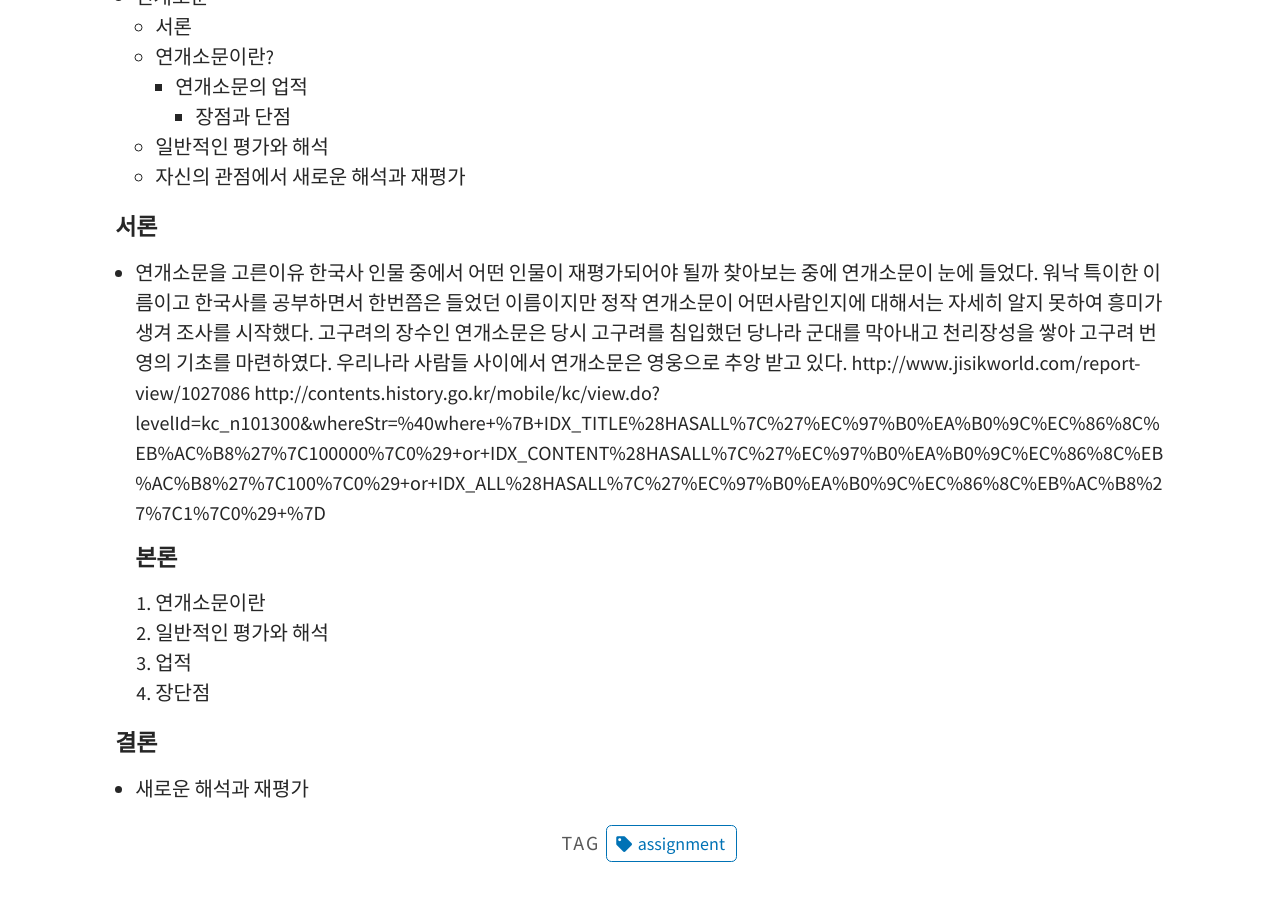
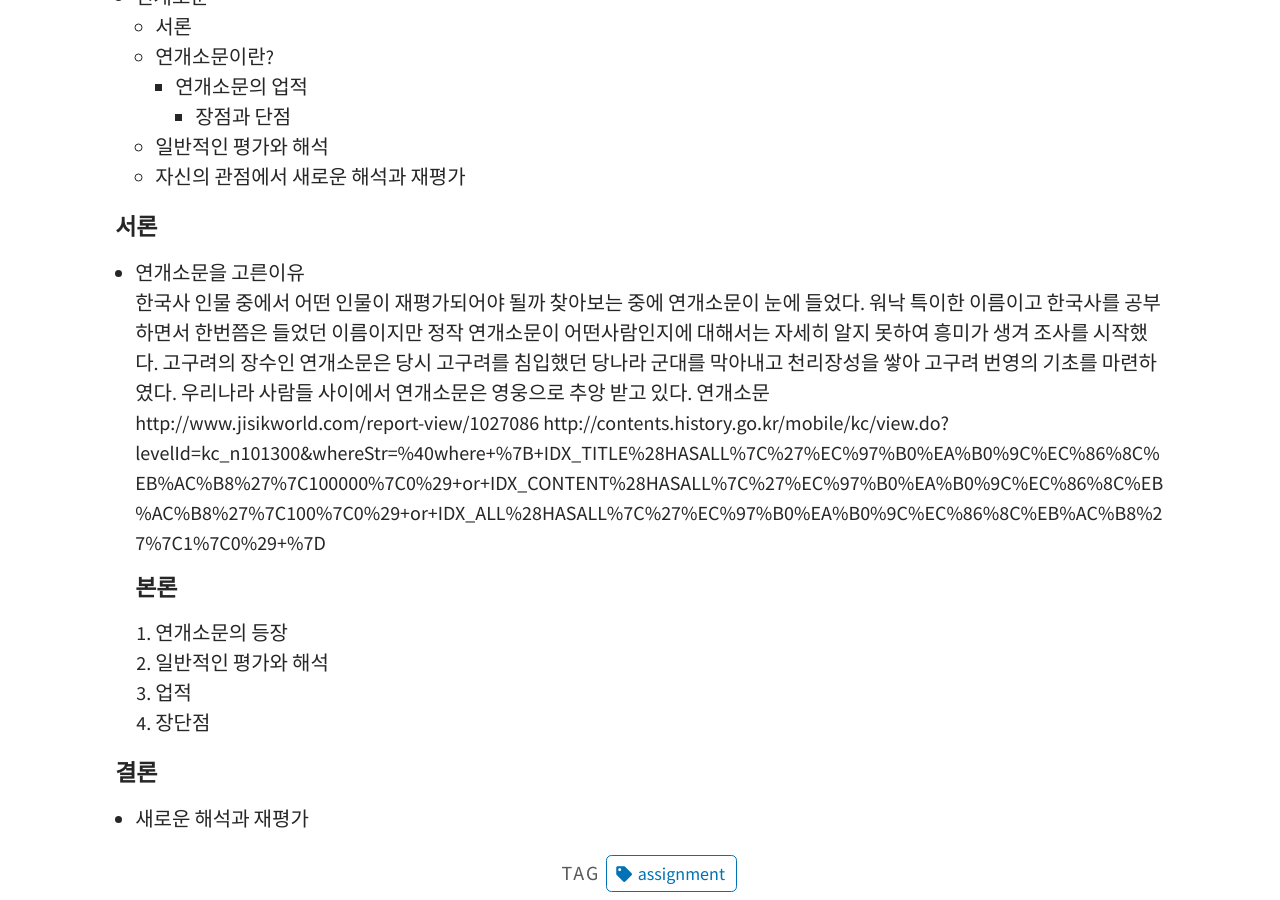
Before and after one commit to underkim/underkim.github.io, a Jekyll site: the page built from _posts/2023-04-28-한국사.md, in a window 1280 px wide and 900 px high, scrolled down 813 px. Built offline with Jekyll 4.4.1, drawn with Linux system fonts in a browser that asks for light colours; our own code applies the rules of GitHub Pages for plain Markdown files; a script that is not in the unit is left out.

Commit message:
23-05-25PM 4:42

```diff
--- a/_posts/2023-04-28-한국사.md
+++ b/_posts/2023-04-28-한국사.md
@@ -30,15 +30,15 @@ tags: assignment
 
 
 #### 서론
- - 연개소문을 고른이유
+ - 연개소문을 고른이유 <br>
  	한국사 인물 중에서 어떤 인물이 재평가되어야 될까 찾아보는 중에 연개소문이 눈에 들었다.
-	워낙 특이한 이름이고 한국사를 공부하면서 한번쯤은 들었던 이름이지만 정작 연개소문이 어떤사람인지에 대해서는
-	자세히 알지 못하여 흥미가 생겨 조사를 시작했다. 고구려의 장수인 연개소문은 당시 고구려를 침입했던 당나라 군대를 막아내고
-	천리장성을 쌓아 고구려 번영의 기초를 마련하였다. 우리나라 사람들 사이에서 연개소문은 영웅으로 추앙 받고 있다.
- 	http://www.jisikworld.com/report-view/1027086
-	http://contents.history.go.kr/mobile/kc/view.do?levelId=kc_n101300&whereStr=%40where+%7B+IDX_TITLE%28HASALL%7C%27%EC%97%B0%EA%B0%9C%EC%86%8C%EB%AC%B8%27%7C100000%7C0%29+or+IDX_CONTENT%28HASALL%7C%27%EC%97%B0%EA%B0%9C%EC%86%8C%EB%AC%B8%27%7C100%7C0%29+or+IDX_ALL%28HASALL%7C%27%EC%97%B0%EA%B0%9C%EC%86%8C%EB%AC%B8%27%7C1%7C0%29+%7D
+	워낙 특이한 이름이고 한국사를 공부하면서 한번쯤은 들었던 이름이지만 정작 연개소문이 어떤사람인지에 대해서는	자세히 알지 못하여 흥미가 생겨 조사를 시작했다.
+    고구려의 장수인 연개소문은 당시 고구려를 침입했던 당나라 군대를 막아내고 천리장성을 쌓아 고구려 번영의 기초를 마련하였다. 우리나라 사람들 사이에서 연개소문은 영웅으로 추앙 받고 있다.
+    연개소문
+  http://www.jisikworld.com/report-view/1027086
+      http://contents.history.go.kr/mobile/kc/view.do?levelId=kc_n101300&whereStr=%40where+%7B+IDX_TITLE%28HASALL%7C%27%EC%97%B0%EA%B0%9C%EC%86%8C%EB%AC%B8%27%7C100000%7C0%29+or+IDX_CONTENT%28HASALL%7C%27%EC%97%B0%EA%B0%9C%EC%86%8C%EB%AC%B8%27%7C100%7C0%29+or+IDX_ALL%28HASALL%7C%27%EC%97%B0%EA%B0%9C%EC%86%8C%EB%AC%B8%27%7C1%7C0%29+%7D
 #### 본론
-1. 연개소문이란
+1. 연개소문의 등장
 2. 일반적인 평가와 해석
 3. 업적
 4. 장단점
```
Also changed, not shown: _posts/2023-05-04-해킹및바이러스.md (+45 -0 lines).
